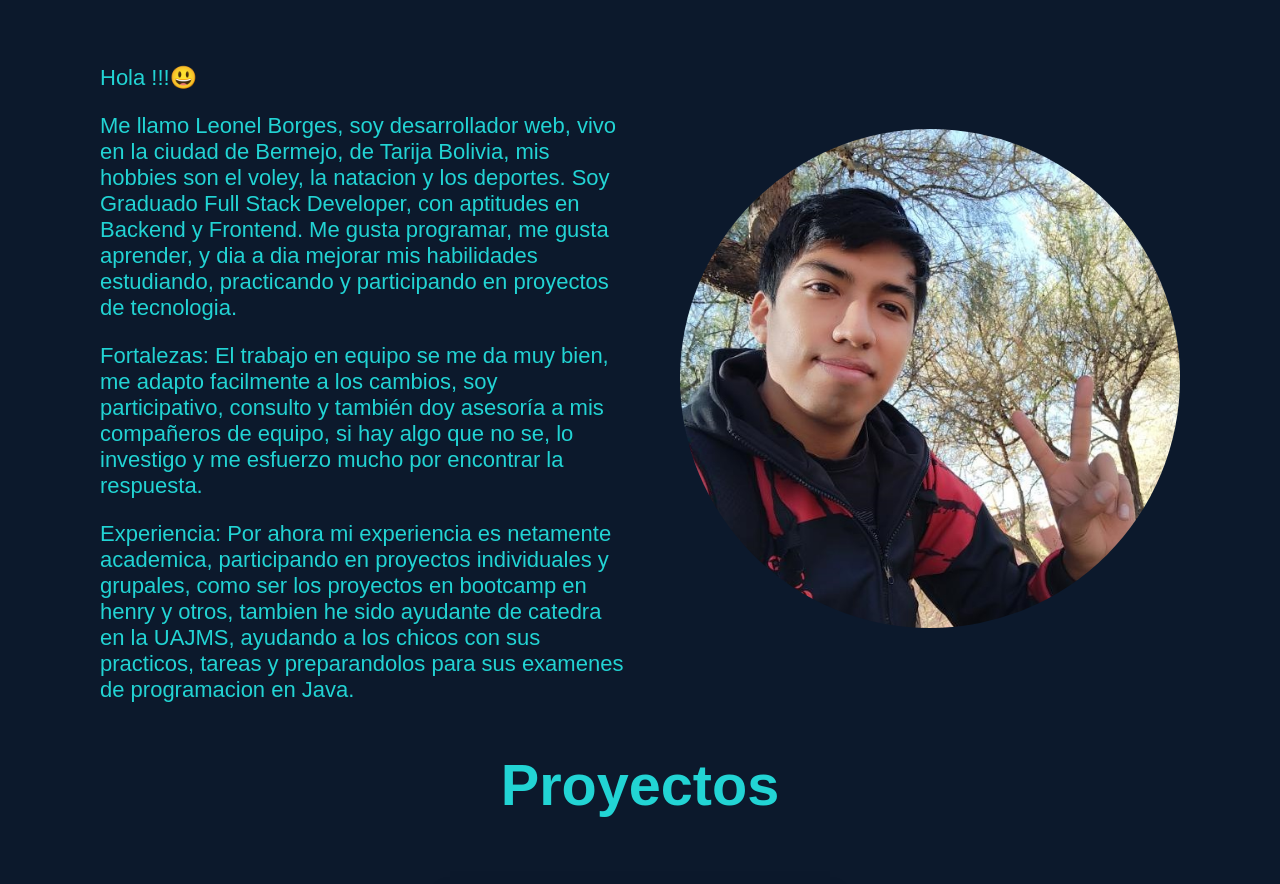
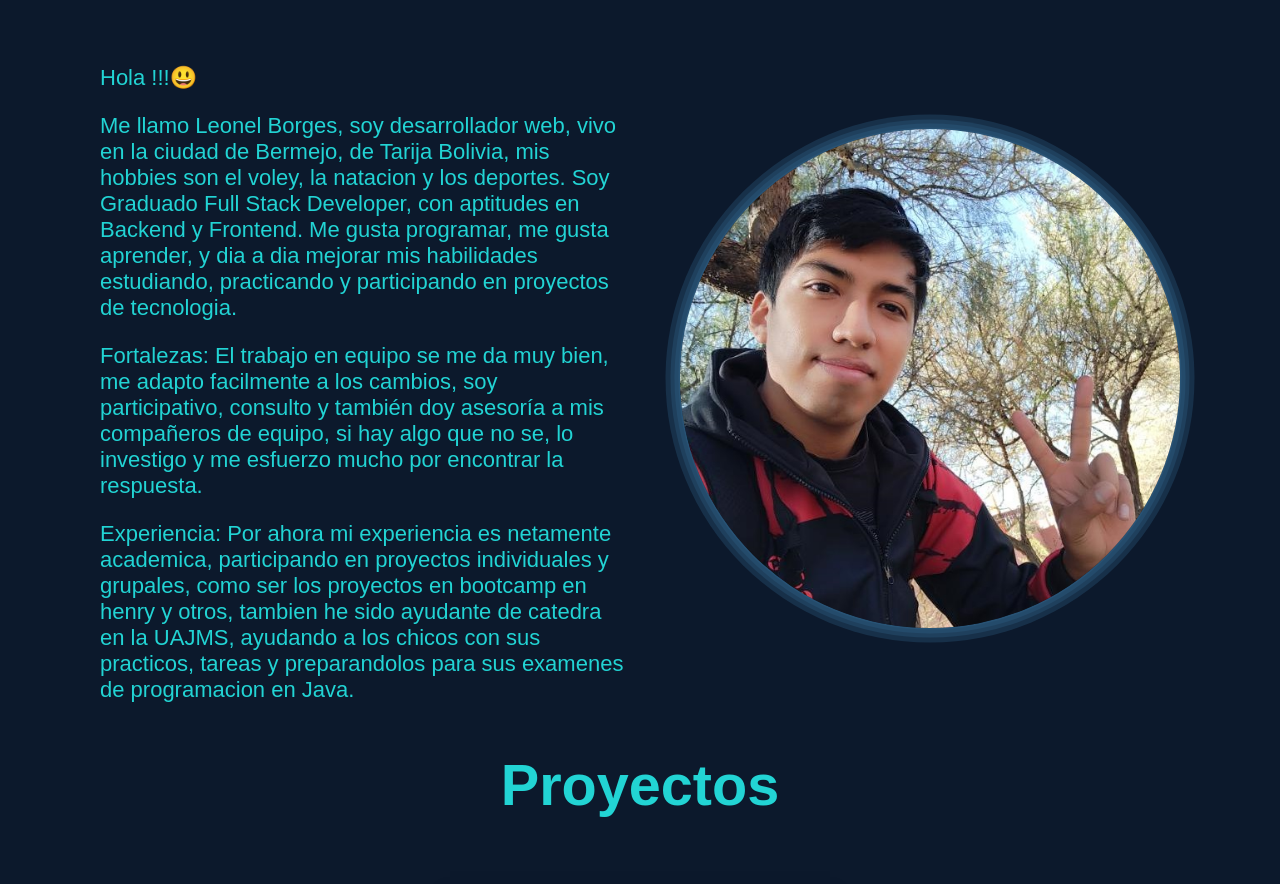
Before and after one commit to leonelborgesdev/portfolio, a React (Create React App) app: page / in a window 1280 px wide. Shown: the part 900-1784 px from the top of the page. Built offline with nearby package versions, Linux system fonts and the light colour scheme.

Commit message:
portfolio

```diff
--- a/src/components/Home/Home.css
+++ b/src/components/Home/Home.css
@@ -110,6 +110,10 @@ section img#man{
 }
 .container_image img{
     border-radius: 50%;
+    box-shadow: 0px 0px 0px 14.5px #32638b50,
+    0px 0px 0px 9.5px #32638b50,
+    0px 0px 0px 5.5px #32638b50,
+    0px 0px 0px 1.5px #32638b50;
     width: 500px;
 }
 .container_about_me_text > p{
```
